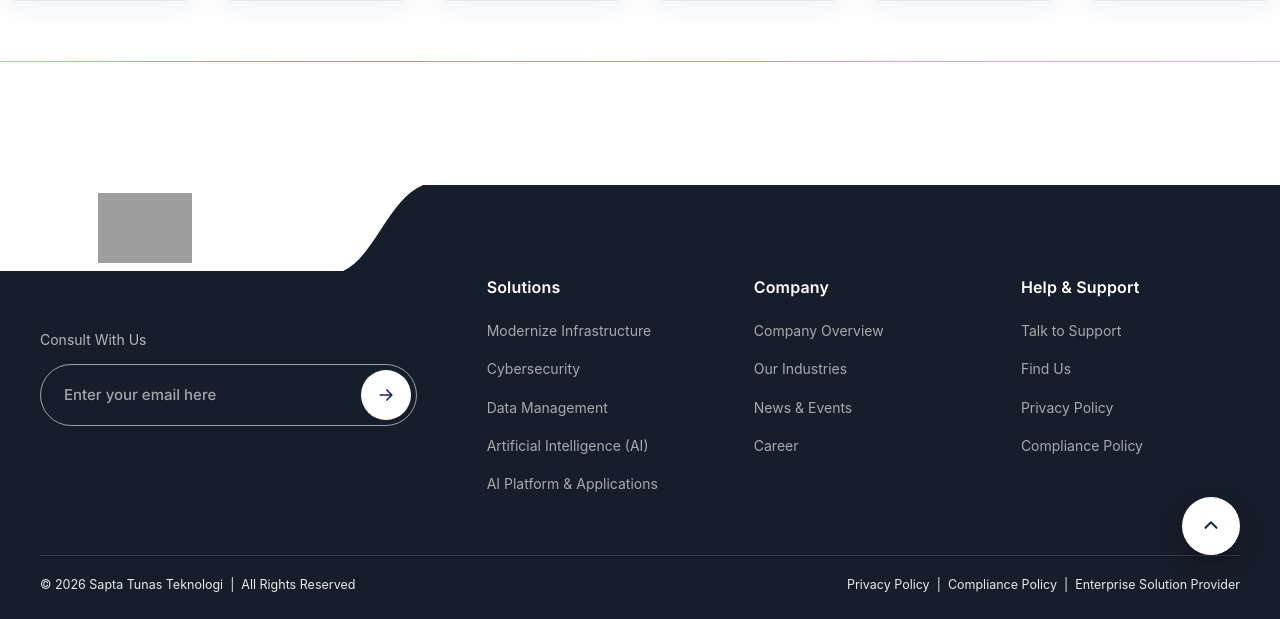
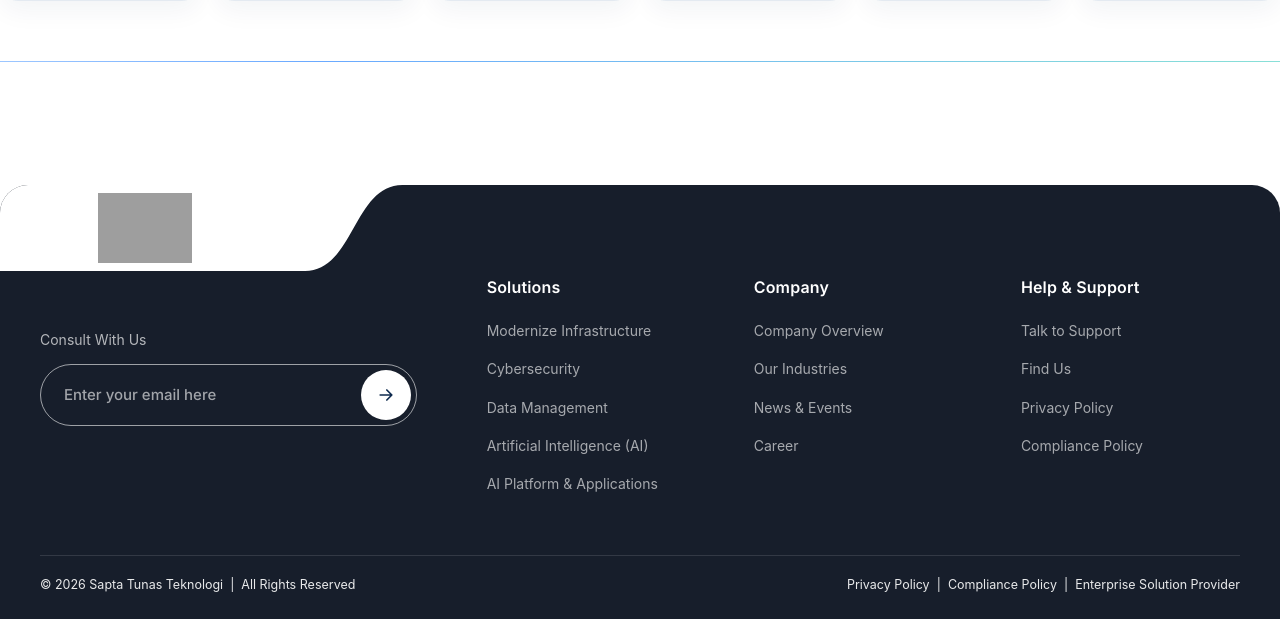
Before and after one commit to firstdayplugin/STT, a PHP site: page /about-us in a window 1280 px wide. Shown: the part 5266-5885 px from the top of the page. Run offline with PHP 8.4, Linux system fonts and the light colour scheme; data comes from the database, SQL or seed files in the repository; data that the repository does not hold is empty; some libraries are stand-ins or nearby versions; some web fonts are replaced; grey boxes are pictures that could not be loaded.

Commit message:
Footer: smooth logo notch, round both top corners, drop back-to-top
- Replace the stretched single-cubic notch with a horizontal-handle
  S-curve so both knees stay tangent-continuous (no rough junctions).
- Round both top corners of the footer shell (28px) per Figma.
- Remove the back-to-top button (overlapped the Satu AI chat widget)
  and its now-unused CSS.

Co-Authored-By: Claude Opus 4.8 <noreply@anthropic.com>
Claude-Session: https://claude.ai/code/session_01NvipGABRoDf3dBPB4Xo28Q

```diff
--- a/themes/anima/assets/css/anima.css
+++ b/themes/anima/assets/css/anima.css
@@ -753,9 +753,9 @@ width:210px;height:auto;max-height:70px;object-fit:contain;
   filter:none !important;
   margin-top:80px;
 }
-/* Full-bleed footer: spans edge-to-edge, sharp outer corners. Radius survives
-   only at the logo notch (the SVG cut top-left). */
-.tel-footer-shell{position:relative;overflow:hidden;min-height:405px;background:#171e2b;border-radius:0;padding:92px clamp(20px,5vw,72px) 0;
+/* Full-bleed footer: spans edge-to-edge with both top corners rounded.
+   The smooth S-notch beside the logo is the SVG overlay cut top-left. */
+.tel-footer-shell{position:relative;overflow:hidden;min-height:405px;background:#171e2b;border-radius:28px 28px 0 0;padding:92px clamp(20px,5vw,72px) 0;
 }
 .tel-footer-notch{position:absolute;left:0;top:0;width:min(34%, 430px);height:86px;display:block;z-index:1;
   pointer-events:none;
@@ -860,12 +860,6 @@ width:210px;height:auto;max-height:70px;object-fit:contain;
   line-height:1.4;
 }
 .tel-footer-bottom a{color:rgba(255,255,255,.9)}
-.tel-footer-top{position:absolute;z-index:20;right:32px;bottom:64px;width:58px;height:58px;border:0;border-radius:50%;background:#fff;color:var(--blue-ink);display:grid;place-items:center;cursor:pointer;box-shadow:0 10px 26px rgba(0,0,0,.28);transition:background .2s;}
-.tel-footer-top:hover{background:#eaf1fb}
-.tel-footer-top svg{
-  width:22px;height:22px;fill:none;stroke:currentColor;stroke-width:2.2;
-  stroke-linecap:round;stroke-linejoin:round;
-}
 @media(max-width:1100px){
   .tel-footer-content{grid-template-columns:1fr;gap:42px}
   .tel-footer-brand{padding-top:38px}
@@ -882,7 +876,6 @@ width:210px;height:auto;max-height:70px;object-fit:contain;
   .tel-footer-logo img{width:210px;max-height:66px}
   .tel-footer-links{grid-template-columns:1fr;gap:24px}
   .tel-footer-bottom{flex-direction:column;align-items:flex-start}
-  .tel-footer-top{right:18px;bottom:26px;width:50px;height:50px}
 }
 @media(prefers-reduced-motion:reduce){
   .tel-footer *{animation:none !important;transition:none !important}
@@ -1625,12 +1618,10 @@ html,body{top:0!important;position:static!important}
    ============================================================ */
 .tel-footer-shell{padding-left:40px;padding-right:40px}
 .tel-footer-logo{left:40px}
-.tel-footer-top{right:40px}
 .tel-footer-content{grid-template-columns:minmax(300px,1fr) minmax(620px,2fr)}
 @media(max-width:1200px){
   .tel-footer-shell{padding-left:28px;padding-right:28px}
   .tel-footer-logo{left:28px}
-  .tel-footer-top{right:28px}
 }
 @media(max-width:1100px){
   .tel-footer-content{grid-template-columns:1fr}
--- a/themes/anima/templates/layouts/footer.php
+++ b/themes/anima/templates/layouts/footer.php
@@ -6,7 +6,7 @@
 
     <div class="tel-footer-shell">
       <svg class="tel-footer-notch" viewBox="0 0 620 120" preserveAspectRatio="none" aria-hidden="true">
-        <path d="M0 0 H610 C560 20 540 100 495 120 H0 Z" fill="#fff"/>
+        <path d="M0 0 H580 C510 0 510 120 440 120 H0 Z" fill="#fff"/>
       </svg>
 
 <?php
@@ -74,9 +74,6 @@
         <span><a href="<?= url('privacy-policy') ?>"><?= htmlspecialchars(t('privacy_policy', 'Privacy Policy')) ?></a> &nbsp;|&nbsp; <a href="<?= url('compliance-policy') ?>"><?= htmlspecialchars(t('compliance_policy', 'Compliance Policy')) ?></a> &nbsp;|&nbsp; <span><?= htmlspecialchars(get_setting('site_tagline', 'Enterprise Solution Provider')) ?></span></span>
       </div>
     </div>
-    <button class="tel-footer-top" type="button" aria-label="Back to top" data-scrolltop>
-      <svg viewBox="0 0 24 24"><path d="M6 14l6-6 6 6"/></svg>
-    </button>
   </div>
 </footer>
 <?php include theme_path('templates/layouts/floating.php'); ?>
```
